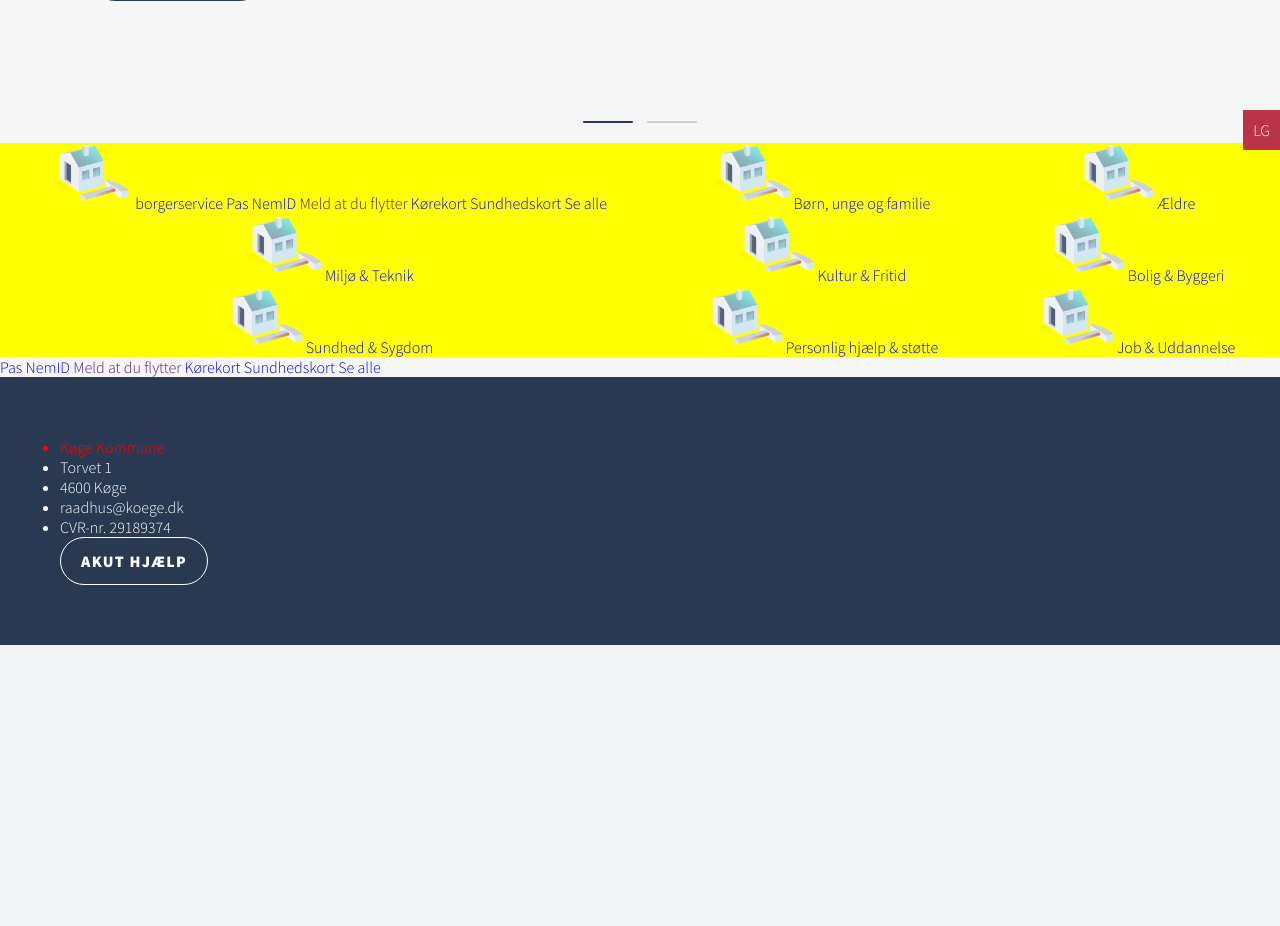
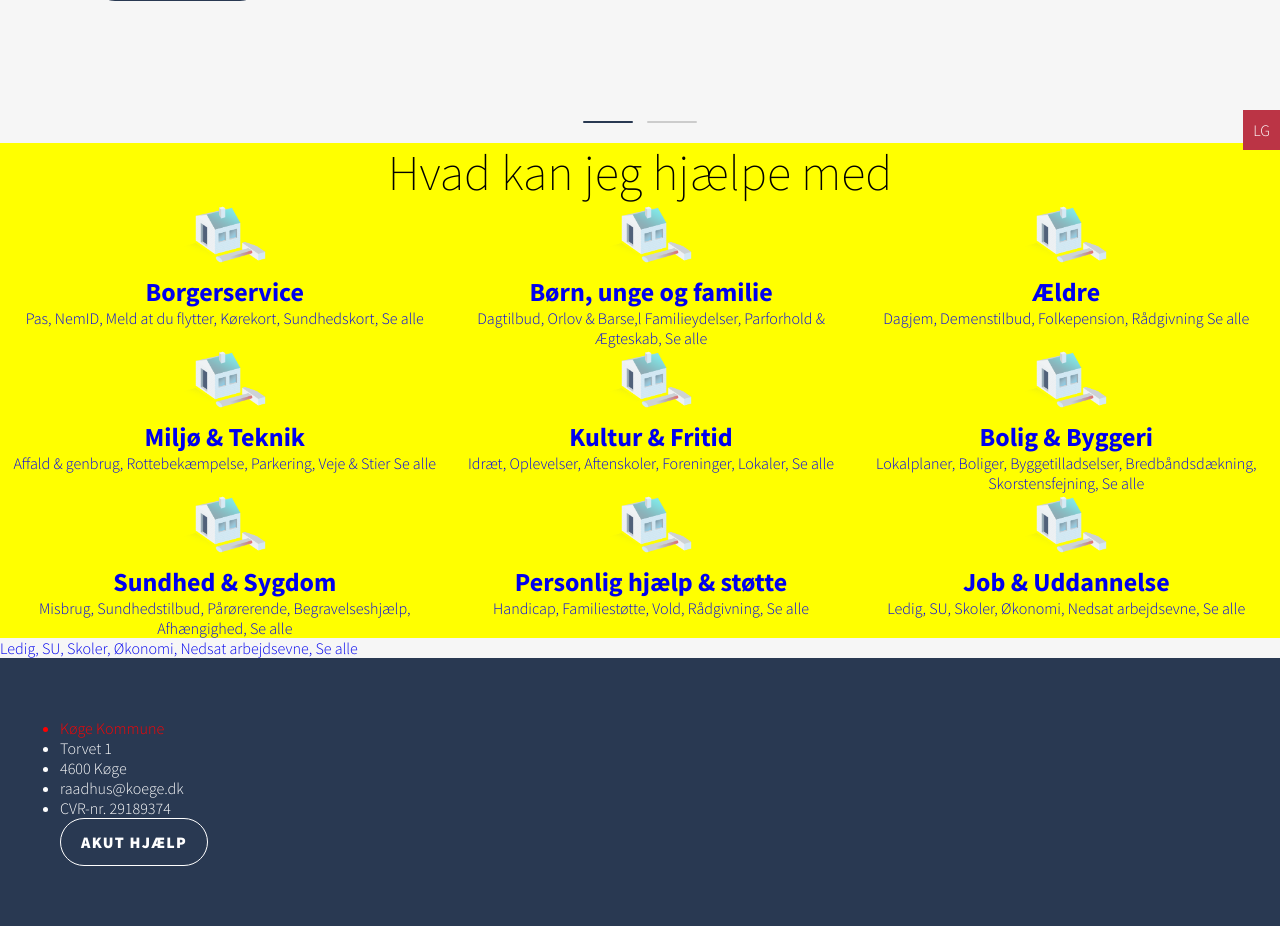
Before and after one commit to kasper-br/kk, a PHP site: page / in a window 1280 px wide. Shown: the part 650-1576 px from the top of the page. Before the commit the page ends 1295 px from the top, so only its background shows below. Run offline with PHP 8.4, Linux system fonts and the light colour scheme.

Commit message:
frokost commit steffen

```diff
--- a/css/styles.css
+++ b/css/styles.css
@@ -322,3 +322,6 @@ article.gallery .bx-controls .bx-pager .bx-pager-item a.active:after {
   width: 87.5px;
   height: auto;
 }
+.grid-container .item0 {
+  grid-column: 1 / 4;
+}
--- a/index.php
+++ b/index.php
@@ -26,35 +26,104 @@
 </article>
 
 <article class="grid-container">
+        <div class="item0"><h3>Hvad kan jeg hjælpe med</h3></div>
         <div class="item1">
                 <a href="#"><img src="img/bolig-byggeri.png" alt="icon for bolig og byggeri"></a>
-                <a href="#">borgerservice</a>
-                <a href="#">Pas</a>
-                <a href="#">NemID</a>
-                <a href="">Meld at du flytter</a>
-                <a href="#">Kørekort</a>
-                <a href="#">Sundhedskort</a>
+                <a href="#"><h4>Borgerservice</h4></a>
+                <a href="#">Pas,</a>
+                <a href="#">NemID,</a>
+                <a href="#">Meld at du flytter,</a>
+                <a href="#">Kørekort,</a>
+                <a href="#">Sundhedskort,</a>
                 <a href="#">Se alle</a>
         </div>
-        <div class="item2"><a href="#"><img src="img/bolig-byggeri.png" alt="icon for bolig og byggeri"></a><a href="#" >Børn, unge og familie</a></div>
-        <div class="item3"><a href="#"><img src="img/bolig-byggeri.png" alt="icon for bolig og byggeri"></a><a href="#" >Ældre</a></div>
-        <div class="item4"><a href="#"><img src="img/bolig-byggeri.png" alt="icon for bolig og byggeri"></a><a href="#">Miljø & Teknik</a></div>
-        <div class="item5"><a href="#"><img src="img/bolig-byggeri.png" alt="icon for bolig og byggeri"></a><a href="#">Kultur & Fritid</a></div>
-        <div class="item6"><a href="#"><img src="img/bolig-byggeri.png" alt="icon for bolig og byggeri"></a><a href="#">Bolig & Byggeri</a></div>
-        <div class="item7"><a href="#"><img src="img/bolig-byggeri.png" alt="icon for bolig og byggeri"></a><a href="#">Sundhed & Sygdom</a></div>
-        <div class="item8"><a href="#"><img src="img/bolig-byggeri.png" alt="icon for bolig og byggeri"></a><a href="#">Personlig hjælp & støtte</a></div>
-        <div class="item9"><a href="#"><img src="img/bolig-byggeri.png" alt="icon for bolig og byggeri"></a><a href="#">Job & Uddannelse</a></div>
+        <div class="item2">
+                <a href="#"><img src="img/bolig-byggeri.png" alt="icon for bolig og byggeri"></a>
+                <a href="#"><h4>Børn, unge og familie</h4></a>
+                <a href="#">Dagtilbud,</a>
+                <a href="#">Orlov & Barse,l</a>
+                <a href="#">Familieydelser,</a>
+                <a href="#">Parforhold & Ægteskab,</a>
+                <a href="#">Se alle</a>
+        </div>
+        <div class="item3">
+                <a href="#"><img src="img/bolig-byggeri.png" alt="icon for bolig og byggeri">
+                </a><a href="#" ><h4>Ældre</h4></a>
+                <a href="#">Dagjem,</a>
+                <a href="#">Demenstilbud,</a>
+                <a href="#">Folkepension,</a>
+                <a href="#">Rådgivning</a>
+                <a href="#">Se alle</a>
+        </div>
+        <div class="item4">
+                <a href="#"><img src="img/bolig-byggeri.png" alt="icon for bolig og byggeri"></a>
+                <a href="#"><h4>Miljø & Teknik</h4></a>
+                <a href="#">Affald & genbrug,</a>
+                <a href="#">Rottebekæmpelse,</a>
+                <a href="#">Parkering,</a>
+                <a href="#">Veje & Stier</a>
+                <a href="#">Se alle</a>
+        </div>
+        <div class="item5">
+                <a href="#"><img src="img/bolig-byggeri.png" alt="icon for bolig og byggeri"></a>
+                <a href="#"><h4>Kultur & Fritid</h4></a>
+                <a href="#">Idræt,</a>
+                <a href="#">Oplevelser,</a>
+                <a href="#">Aftenskoler,</a>
+                <a href="#">Foreninger,</a>
+                <a href="#">Lokaler,</a>
+                <a href="#">Se alle</a>
+        </div>
+        <div class="item6">
+                <a href="#"><img src="img/bolig-byggeri.png" alt="icon for bolig og byggeri"></a>
+                <a href="#"><h4>Bolig & Byggeri</h4></a>
+                <a href="#">Lokalplaner,</a>
+                <a href="#">Boliger,</a>
+                <a href="#">Byggetilladselser,</a>
+                <a href="#">Bredbåndsdækning,</a>
+                <a href="#">Skorstensfejning,</a>
+                <a href="#">Se alle</a>
+        </div>
+        <div class="item7">
+                <a href="#"><img src="img/bolig-byggeri.png" alt="icon for bolig og byggeri"></a>
+                <a href="#"><h4>Sundhed & Sygdom</h4></a>
+                <a href="#">Misbrug,</a>
+                <a href="#">Sundhedstilbud,</a>
+                <a href="#">Pårørerende,</a>
+                <a href="#">Begravelseshjælp,</a>
+                <a href="#">Afhængighed,</a>
+                <a href="#">Se alle</a>
+        </div>
+        <div class="item8">
+                <a href="#"><img src="img/bolig-byggeri.png" alt="icon for bolig og byggeri"></a>
+                <a href="#"><h4>Personlig hjælp & støtte</h4></a>
+                <a href="#">Handicap,</a>
+                <a href="#">Familiestøtte,</a>
+                <a href="#">Vold,</a>
+                <a href="#">Rådgivning,</a>
+                <a href="#">Se alle</a>
+        </div>
+        <div class="item9">
+                <a href="#"><img src="img/bolig-byggeri.png" alt="icon for bolig og byggeri"></a>
+                <a href="#"><h4>Job & Uddannelse</h4></a>
+                <a href="#">Ledig,</a>
+                <a href="#">SU,</a>
+                <a href="#">Skoler,</a>
+                <a href="#">Økonomi,</a>
+                <a href="#">Nedsat arbejdsevne,</a>
+                <a href="#">Se alle</a>
+        </div>
 </article>
 
 <div>
 
 </div>
 
-<a href="#">Pas</a>
-<a href="#">NemID</a>
-<a href="">Meld at du flytter</a>
-<a href="#">Kørekort</a>
-<a href="#">Sundhedskort</a>
+<a href="#">Ledig,</a>
+<a href="#">SU,</a>
+<a href="#">Skoler,</a>
+<a href="#">Økonomi,</a>
+<a href="#">Nedsat arbejdsevne,</a>
 <a href="#">Se alle</a>
 
 <?php include 'footer.php';?>
--- a/scss/_indexgrid.scss
+++ b/scss/_indexgrid.scss
@@ -7,6 +7,7 @@
 
         div{
                 text-align: center;
+
                 a {
                         text-decoration: none;
                         img {
@@ -15,4 +16,8 @@
                         }
                 }
         }
+
+        .item0 {
+                grid-column: 1 / 4;
+        }
 }
```
